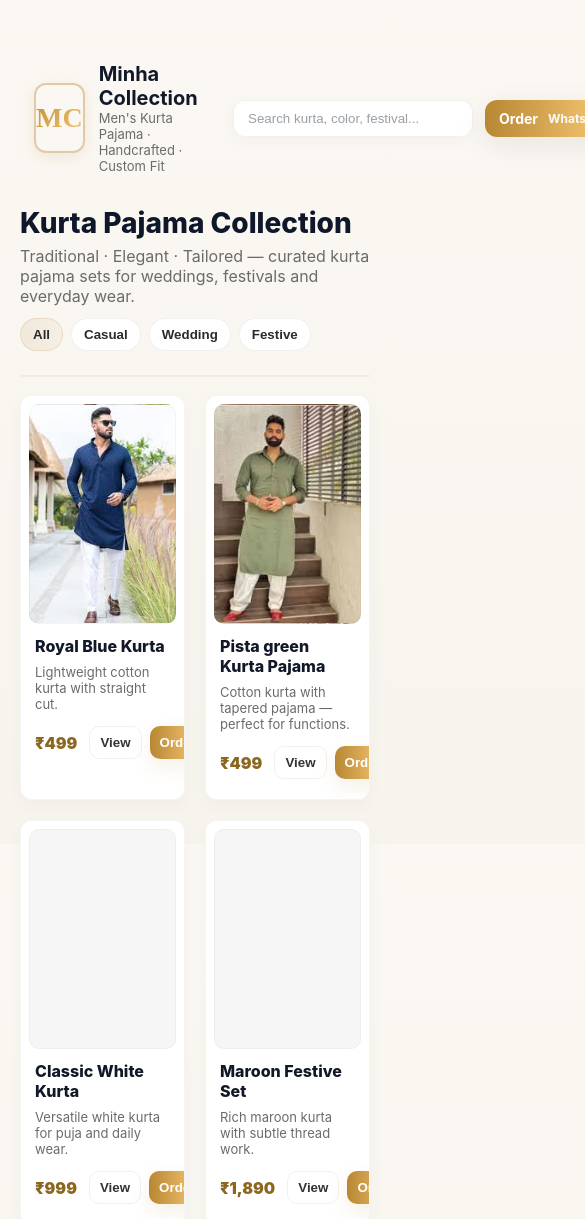
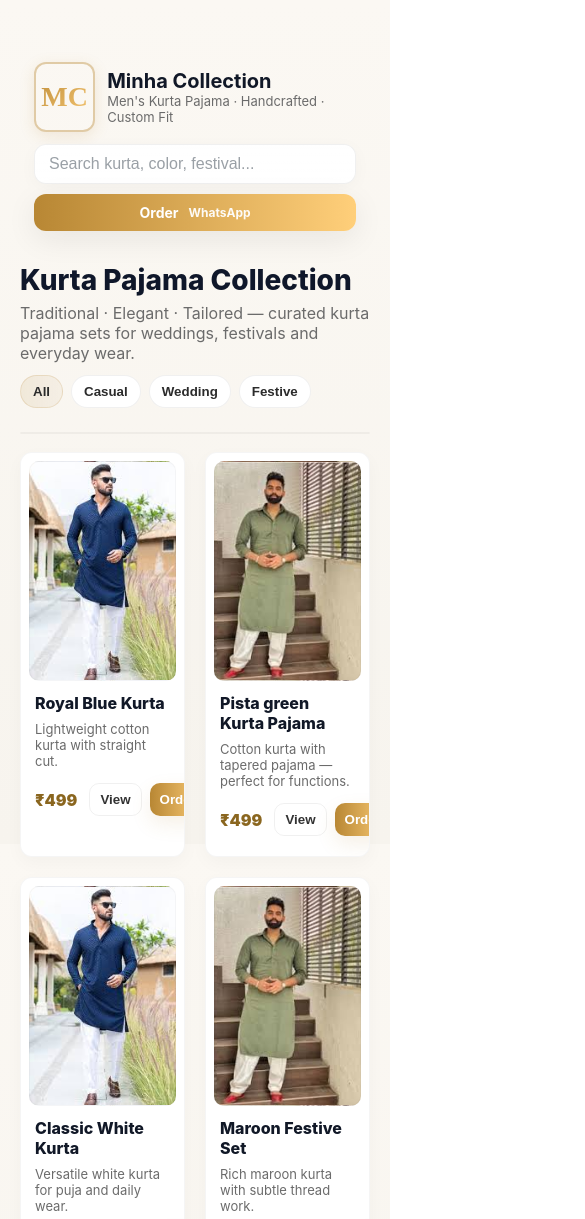
Before and after one commit to TauhidJ/MinhaCollection, a plain HTML site: page index.html in a window 390 px wide. Shown: the top 1219 px of the page, 585 px wide, since content can reach past the window. Drawn offline with Linux system fonts and the light colour scheme.

Commit message:
update responsiveness

```diff
--- a/script.js
+++ b/script.js
@@ -4,16 +4,16 @@ const WHATSAPP = '919999999999'; // use without '+' for wa.me links
 const products = [
     { id: 1, title: 'Royal Blue Kurta', filename: 'down.jpg', price: '₹499', description: 'Lightweight cotton kurta with straight cut.', tags: ['casual', 'wedding'] },
     { id: 2, title: 'Pista green Kurta Pajama', filename: 'download.jpg', price: '₹499', description: 'Cotton kurta with tapered pajama — perfect for functions.', tags: ['casual', 'festive', 'wedding'] },
-    { id: 3, title: 'Classic White Kurta', filename: 'kurta3.jpg', price: '₹999', description: 'Versatile white kurta for puja and daily wear.', tags: ['casual'] },
-    { id: 4, title: 'Maroon Festive Set', filename: 'kurta4.jpg', price: '₹1,890', description: 'Rich maroon kurta with subtle thread work.', tags: ['casual', 'festive', 'wedding'] },
-    { id: 5, title: 'Navy Blue Embroidered Kurta', filename: 'kurta5.jpg', price: '₹1,750', description: 'Elegant navy blue kurta with intricate embroidery.', tags: ['casual', 'festive'] },
-    { id: 6, title: 'Beige Cotton Kurta Pajama', filename: 'kurta6.jpg', price: '₹1,200', description: 'Comfortable beige cotton kurta with matching pajama.', tags: ['casual'] },
-    { id: 7, title: 'Olive Green Kurta Set', filename: 'kurta7.jpg', price: '₹1,650', description: 'Stylish olive green kurta with modern fit.', tags: ['casual', 'festive'] },
-    { id: 8, title: 'Black Festive Kurta', filename: 'kurta8.jpg', price: '₹2,100', description: 'Classic black kurta with golden accents for festive occasions.', tags: ['wedding'] },
-    { id: 9, title: 'Cream Linen Kurta Pajama', filename: 'kurta9.jpg', price: '₹1,300', description: 'Breathable cream linen kurta with relaxed pajama.', tags: ['casual'] },
-    { id: 10, title: 'Rust Orange Kurta Set', filename: 'kurta10.jpg', price: '₹1,800', description: 'Vibrant rust orange kurta with traditional patterns.', tags: ['casual', 'festive'] },
-    { id: 11, title: 'Rust Orange Kurta Set', filename: 'kurta10.jpg', price: '₹1,800', description: 'Vibrant rust orange kurta with traditional patterns.', tags: ['casual', 'festive'] },
-    { id: 12, title: 'Rust Orange Kurta Set', filename: 'kurta10.jpg', price: '₹1,800', description: 'Vibrant rust orange kurta with traditional patterns.', tags: ['festive'] }
+    { id: 3, title: 'Classic White Kurta', filename: 'down.jpg', price: '₹999', description: 'Versatile white kurta for puja and daily wear.', tags: ['casual'] },
+    { id: 4, title: 'Maroon Festive Set', filename: 'download.jpg', price: '₹1,890', description: 'Rich maroon kurta with subtle thread work.', tags: ['casual', 'festive', 'wedding'] },
+    { id: 5, title: 'Navy Blue Embroidered Kurta', filename: 'down.jpg', price: '₹1,750', description: 'Elegant navy blue kurta with intricate embroidery.', tags: ['casual', 'festive'] },
+    { id: 6, title: 'Beige Cotton Kurta Pajama', filename: 'download.jpg', price: '₹1,200', description: 'Comfortable beige cotton kurta with matching pajama.', tags: ['casual'] },
+    { id: 7, title: 'Olive Green Kurta Set', filename: 'down.jpg', price: '₹1,650', description: 'Stylish olive green kurta with modern fit.', tags: ['casual', 'festive'] },
+    { id: 8, title: 'Black Festive Kurta', filename: 'download.jpg', price: '₹2,100', description: 'Classic black kurta with golden accents for festive occasions.', tags: ['wedding'] },
+    { id: 9, title: 'Cream Linen Kurta Pajama', filename: 'down.jpg', price: '₹1,300', description: 'Breathable cream linen kurta with relaxed pajama.', tags: ['casual'] },
+    { id: 10, title: 'Rust Orange Kurta Set', filename: 'download.jpg', price: '₹1,800', description: 'Vibrant rust orange kurta with traditional patterns.', tags: ['casual', 'festive'] },
+    { id: 11, title: 'Rust Orange Kurta Set', filename: 'down.jpg', price: '₹1,800', description: 'Vibrant rust orange kurta with traditional patterns.', tags: ['casual', 'festive'] },
+    { id: 12, title: 'Rust Orange Kurta Set', filename: 'download.jpg', price: '₹1,800', description: 'Vibrant rust orange kurta with traditional patterns.', tags: ['festive'] }
     // add more products here; ensure images are in /images folder
 ];
 
--- a/style.css
+++ b/style.css
@@ -409,3 +409,39 @@ footer {
   box-shadow: 0 4px 15px rgba(184,135,52,0.15);
   text-transform: uppercase;
 }
+
+/* ============================
+   MOBILE HEADER RESPONSIVE FIX
+   ============================ */
+@media (max-width: 600px) {
+    header {
+        flex-direction: column;
+        align-items: stretch;
+        gap: 12px;
+    }
+
+    .brand {
+        flex-direction: row;
+        align-items: center;
+        gap: 12px;
+    }
+
+    .controls {
+        width: 100%;
+        display: flex;
+        flex-direction: column;
+        gap: 10px;
+    }
+
+    .controls .search {
+        width: 100%;
+        font-size: 16px;
+    }
+
+    .controls .cta {
+        width: 100%;
+        justify-content: center;
+        font-size: 16px;
+        padding: 10px 0;
+    }
+}
```
